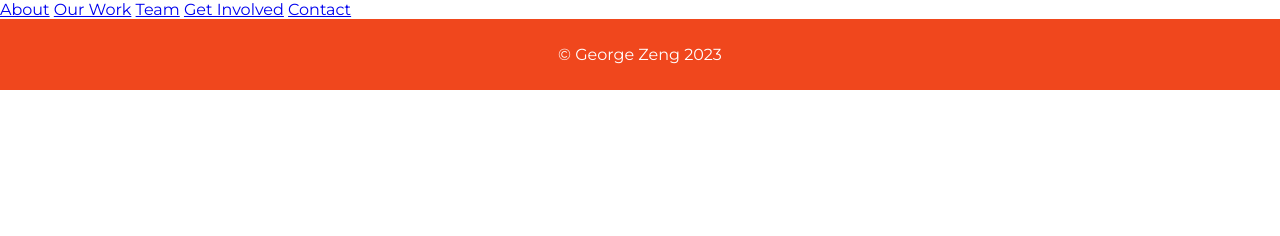
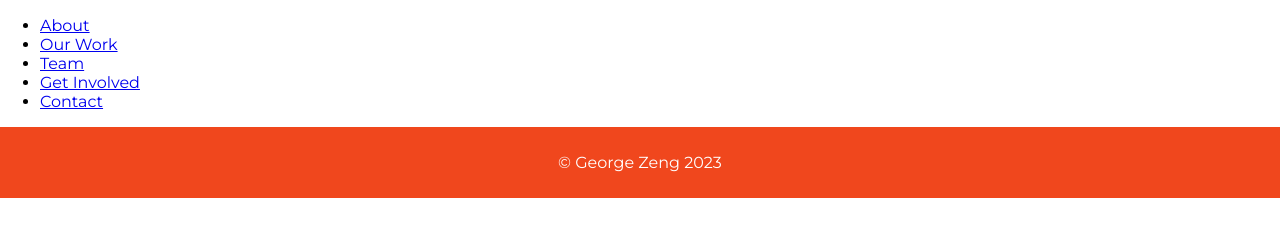
Before and after one commit to tackcanada/tackcanada.github.io, a plain HTML site: page docs/index.html in a window 1280 px wide. Drawn offline with Linux system fonts and the light colour scheme.

Commit message:
Updated HTML

```diff
--- a/docs/index.html
+++ b/docs/index.html
@@ -12,15 +12,15 @@
 
 <body>
   <!--Navigation Bar (at the top)-->
-  <div class="nav-bar">
-    <div class="nav-bar-content">
-      <a href="#about">About</a>
-      <a href="#ourwork">Our Work</a>
-      <a href="#team">Team</a>
-      <a href="#getinvolved">Get Involved</a>
-      <a href="#contact">Contact</a>
-    </div>
-  </div>
+  <nav>
+    <ul>
+      <li><a href="#about">About</a></li>
+      <li><a href="#ourwork">Our Work</a></li>
+      <li><a href="#team">Team</a></li>
+      <li><a href="#getinvolved">Get Involved</a></li>
+      <li><a href="#contact">Contact</a></li>
+    </ul>
+  </nav>
 
   <main>
     <!--Main Sections of Website (Events, What We Do, Who We Are, Our Work, Contact, Get Involved)-->
```
